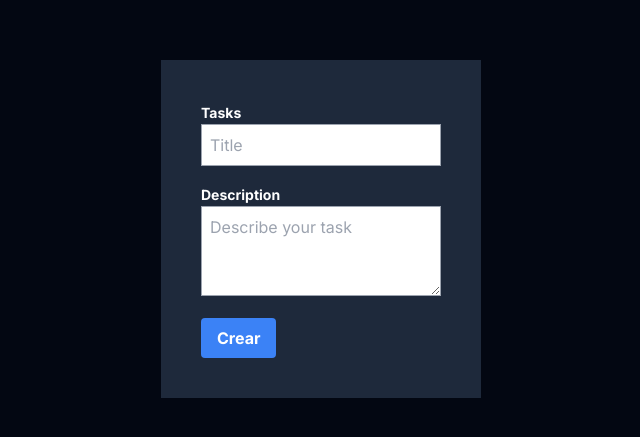
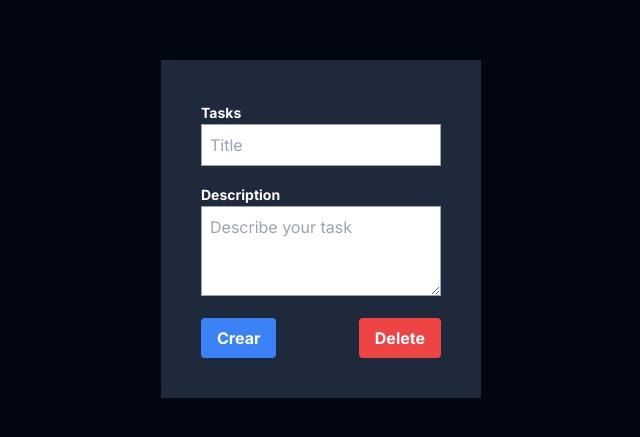
Before and after one commit to Yparada/task-project, a Next.js app: page /task/edit/1 in a window 1280 px wide. Shown: the part 171-608 px from the top of the page, without its empty margins (319-959 px from the left). Built offline with nearby package versions, Linux system fonts and the light colour scheme; no server answers.

Commit message:
Add delete function and ui

```diff
--- a/src/app/new/page.jsx
+++ b/src/app/new/page.jsx
@@ -78,9 +78,28 @@ function NewPage({ params }) {
           onChange={(e) => setDescription(e.target.value)}
           value={description}
         ></textarea>
-        <button className="bg-blue-500  hover:bg-blue-700 text-white font-bold py-2 px-4 rounded">
-          Crear
-        </button>
+        <div className="flex justify-between">
+          <button className="bg-blue-500  hover:bg-blue-700 text-white font-bold py-2 px-4 rounded">
+            Crear
+          </button>
+          {
+            params.id && (
+              <button className="bg-red-500 hover:bg-red-700 text-white font-bold  py-2 px-4 rounded" type="button"
+                onClick={async () => {
+                  const res = await fetch(`/api/task/${params.id}`, {
+                    method: 'DELETE'
+                  });
+                  const data = await res.json();
+                  console.log(data);
+                  router.refresh();
+                  router.push('/');
+                }}
+              >
+                Delete
+              </button>
+            )
+          }
+        </div>
       </form>
     </div>
   );
--- a/src/app/page.tsx
+++ b/src/app/page.tsx
@@ -1,7 +1,8 @@
 import TaskCard from '@/components/TaskCard'
 
 async function loasTasks() {
-  const resp = await fetch('http://localhost:3000/api/task');
+  const timestamp = new Date().getTime();
+  const resp = await fetch(`http://localhost:3000/api/task?timestamp=${timestamp}`);
   return await resp.json();
 }
 
```
Also changed, not shown: 1 other file (tests, documents, lock files or other folders).
